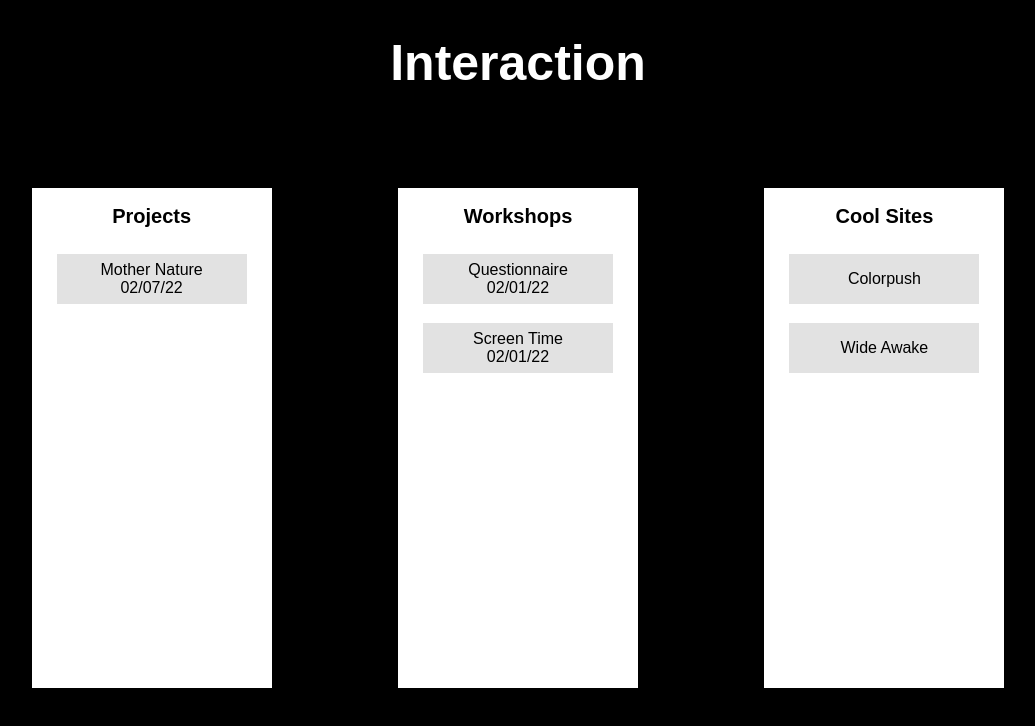
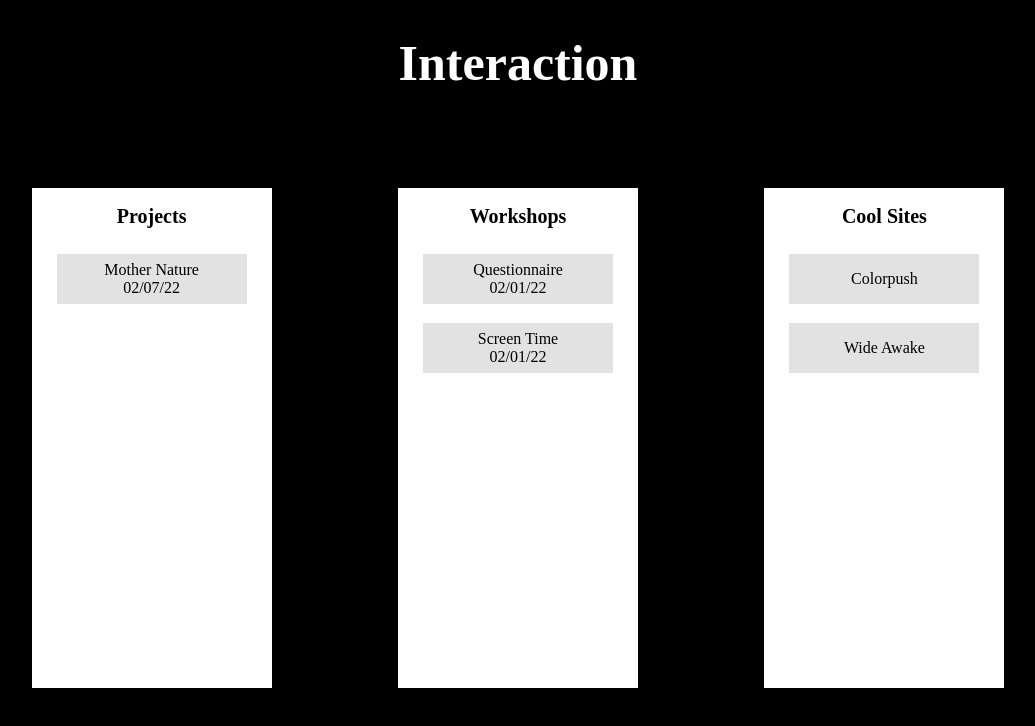
Before and after one commit to lebac536/lebac536.github.io, a plain HTML site: page index.html in a window 1280 px wide. Shown: the whole page, without its empty margins (122-1157 px from the left). Drawn offline with Linux system fonts and the light colour scheme; a web font is replaced by a local one.

Commit message:
Update styles.css

```diff
--- a/styles.css
+++ b/styles.css
@@ -13,7 +13,7 @@
 body{
     background-color: black;
     color: white;
-    font-family: 'Junction', Arial, Helvetica, sans-serif;
+    font-family: 'Junction';
 
 }
 
```
